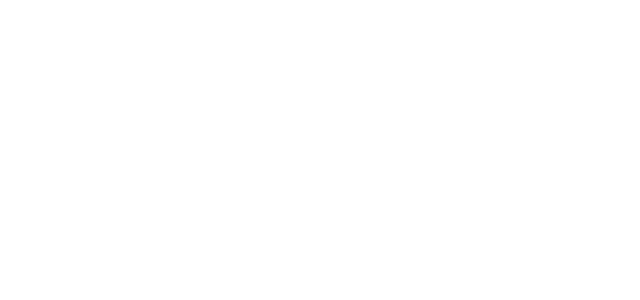
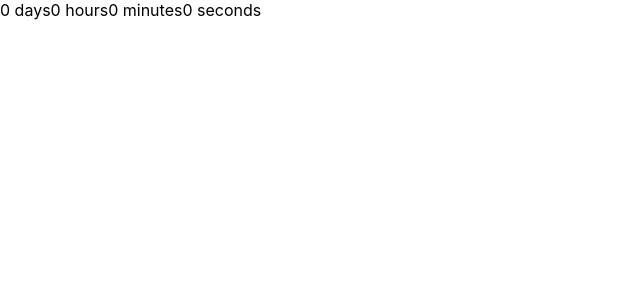
Before and after one commit to ArianeJDB/prueba-bbva, a React (Create React App) app: page /counter/1 in a window 1280 px wide. Shown: the top 300 px of the page, without its empty margins (0-640 px from the left). Built offline with nearby package versions, Linux system fonts and the light colour scheme.

Commit message:
calculate in timestamp for counter

```diff
--- a/src/App.js
+++ b/src/App.js
@@ -11,8 +11,8 @@ function App() {
       <Route path="/" exact render={() =>
         <Login />
       } />
-      <Route path="/counter" exact render={() =>
-        <Counter />
+      <Route path="/counter/:email" exact render={(params) =>
+        <Counter params={params} />
       } />
     </BrowserRouter>
   );
--- a/src/components/counter/Counter.js
+++ b/src/components/counter/Counter.js
@@ -1,10 +1,37 @@
-import React, { useState } from 'react';
+import React, { useState, useEffect } from 'react';
 
 
-const Counter = () => {
-    return(
+const Counter = (props) => {
+    const [days, setDays] = useState(0)
+    const [hours, setHours] = useState(0)
+    const [minutes, setMinutes] = useState(0)
+    const [seconds, setSeconds] = useState(0)
+
+    const email = props.params.match.params.email
+    useEffect(() => {
+        const emailStored = localStorage.getItem(email)
+        if (emailStored) {
+            const now = Date.now() //timestamp rightnow
+            const differenceInMiliseconds = (now - emailStored) / 1000
+            const days = Math.floor(differenceInMiliseconds / (3600 * 24));
+            setDays(days)
+            const hours = Math.floor(differenceInMiliseconds % (3600 * 24) / 3600);
+            setHours(hours)
+            const minutes = Math.floor(differenceInMiliseconds % 3600 / 60);
+            setMinutes(minutes)
+            const seconds = Math.floor(differenceInMiliseconds % 60);
+            setSeconds(seconds)
+
+            localStorage.setItem(email, Date.now())
+        }
+    }, [email])
+
+    return (
         <div>
-            counter is working
+            <span>{days} days</span>
+            <span>{hours} hours</span>
+            <span>{minutes} minutes</span>
+            <span>{seconds} seconds</span>
         </div>
     )
 }
--- a/src/components/login/Login.js
+++ b/src/components/login/Login.js
@@ -2,6 +2,7 @@ import React, { useState, useEffect } from 'react';
 import { useHistory } from "react-router-dom";
 import ErrorMessage from '../errorMessage/ErrorMessage'
 import { loginService } from '../../services/loginService'
+import Counter from '../counter/Counter'
 import './login.css';
 
 
@@ -10,6 +11,7 @@ const Login = () => {
     const [emailValue, setEmailValue] = useState('')
     const [passwordValue, setPasswordValue] = useState('')
     const [loginError, setLoginError] = useState(false)
+
 
     const handleEmailChange = (e) => {
         setEmailValue(e.target.value)
@@ -21,10 +23,11 @@ const Login = () => {
 
     const handleLogin = (e) => {
         e.preventDefault();
+
         loginService(emailValue, passwordValue)
             .then(res => {
-                localStorage.setItem('token', res)
-                history.push("/counter");
+                isStored(res)
+                history.push("/counter/" + res);
             })
             .catch(err => {
                 setLoginError(true)
@@ -32,9 +35,13 @@ const Login = () => {
             })
 
     }
-
+    const isStored = (email) => {
+        if (!localStorage.getItem(email)) {
+            localStorage.setItem(email, Date.now())
+        }
+    }
     return (
-        <form onSubmit={ handleLogin }>
+        <form onSubmit={handleLogin}>
             <label htmlFor="email" className="hidden">Email</label>
             <input
                 type="text"
@@ -50,7 +57,6 @@ const Login = () => {
             {
                 loginError && <ErrorMessage errorMsg='Verifica que las credenciales son correctas' />
             }
-
             <button>Log in</button>
         </form>
 
--- a/src/data/token.js
+++ /dev/null
@@ -1 +0,0 @@
-export const token = '23456456j4m5bn243vbvbnv345'
--- a/src/services/loginService.js
+++ b/src/services/loginService.js
@@ -1,16 +1,14 @@
 import registeredUsers from '../data/registeredUsers.json'
-import { token } from '../data/token'
 
 
 export function loginService(email, password) {
 
     const userLogged = registeredUsers.filter(user => user.email === email && user.password === password)
-
     return new Promise((resolve, reject) => {
         if (userLogged.length === 0) {
             setTimeout(() => reject(new Error('Unauthorized')), 1000)
         } else {
-            setTimeout(() => resolve(token), 1000)
+            setTimeout(() => resolve(email), 1000)
         }
     })
 }
```
